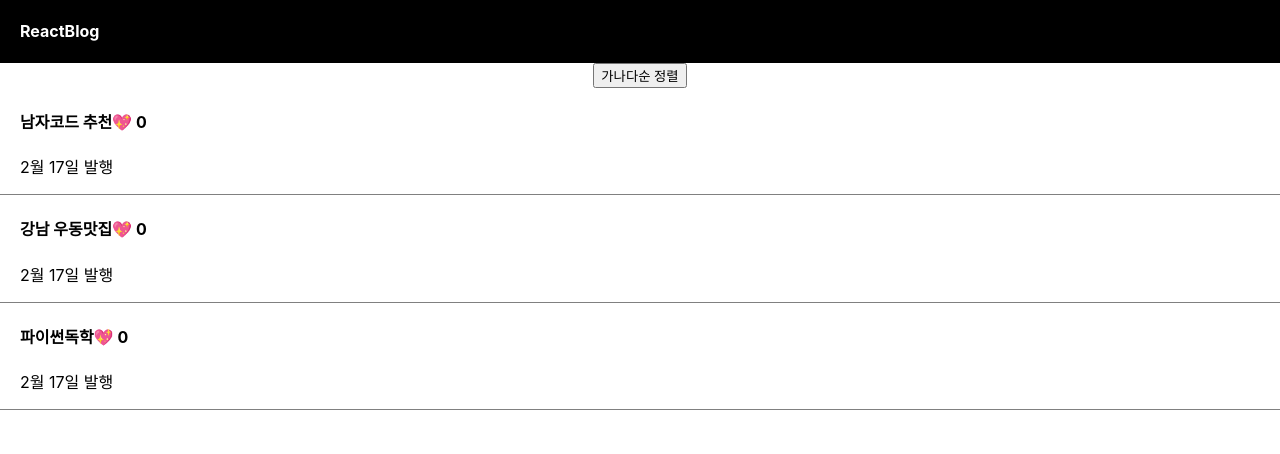
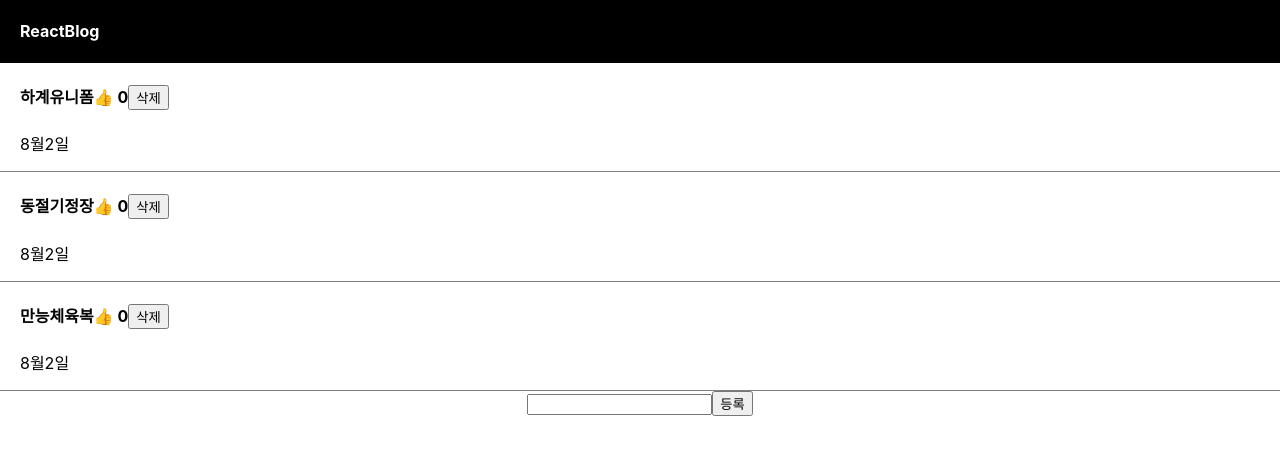
Before and after one commit to LEEDAESUNG/blog, a React (Create React App) app: page / in a window 1280 px wide. Shown: the top 454 px of the page. Built offline with nearby package versions, Linux system fonts and the light colour scheme.

Commit message:
등록,삭제 버튼 추가

```diff
--- a/src/App.js
+++ b/src/App.js
@@ -1,15 +1,13 @@
-/* eslink-isDisabled */
-
-import logo from './logo.svg';
 import './App.css';
 import { useState } from 'react';
-import { isDisabled } from '@testing-library/user-event/dist/utils';
 
-function App() {
+function App(){
 
-  let [글제목, 제목변경] = useState(['남자코드 추천', '강남 우동맛집', '파이썬독학']);
-  let [좋아요, 좋아요변경] = useState(0);
-  let [modal, setModal] = useState(false);
+    let [DetailModal, setDetailModal] = useState(false);
+    let [Title, setTitle] = useState(['하계유니폼', '동절기정장', '만능체육복']);
+    let [SelectTitleIndex, setSelectTitleIndex] = useState(0);
+    let [Like, setLike] = useState(0);
+    let [입력값, 입력값변경] = useState('');
 
     return (
         <div className="App">
@@ -19,81 +17,51 @@ function App() {
                 </h4>
             </div>
 
-      <button onClick={() => {
-        let copy = [...글제목];
-        copy.sort();
-        제목변경(copy);
-      }} > 가나다순 정렬</button>
-
-      {/* <button onClick={() => {
-        //let copy = 글제목; //array 또는 object 는 포인터개념, copy == 글제목
-        let copy = [...글제목];
-        copy[0] = '여자코드 추천';
-        console.log(글제목);
-        console.log(copy);
-        제목변경(copy);
-      }} > 글수정</button>
-
-      <div className="list">
-        <h4>{글제목[0]} <span onClick={() => { 좋아요변경(좋아요+1) }}>💖</span> { 좋아요 } </h4>
-        <p>2월 17일 발행</p>
+            {/* <div className="list">
+                <h4 onClick={() => { setDetailModal(true); setSelectTitleIndex(0); }}>{Title[0]}</h4>
+                <p>8월2일</p>
             </div>
             <div className="list">
-        <h4>{글제목[1]}</h4>
-        <p>2월 17일 발행</p>
+                <h4 onClick={() => { setDetailModal(true); setSelectTitleIndex(1); }}>{Title[1]}</h4>
+                <p>8월2일</p>
             </div>
             <div className="list">
-        <h4 onClick={()=>{
-          if(modal === true) setModal(false)
-          else if(modal === false) setModal(true)
-           }}>{글제목[2]}</h4>
-        <p>2월 17일 발행</p>
-      </div> */}
-
-      {/* <div className='modal'>
-        <h4>제목</h4>
-        <p>날짜</p>
-        <p>상세내용</p>
-      </div> */}
+                <h4 onClick={() => { setDetailModal(true); setSelectTitleIndex(2); }}>{Title[2]}</h4>
+                <p>8월2일</p>
+            <p></div> */}
 
             {
-        글제목.map(function(a,i){ //글제목 배열수 만큼 반복
+                Title.map(function (a, i) {
                     return (
-          <div className="list" key={i} >
-              <h4 onClick={ ()=>{
-                    if(modal === true) setModal(false)
-                    else if(modal === false) setModal(true)
-                  }
-                }>
-                {글제목[i]}<span onClick={() => { 좋아요변경(좋아요+1) }}>💖</span> { 좋아요 }
+                        <div className="list" key={i}>
+                            <h4 onClick={() => { setDetailModal(true); setSelectTitleIndex(i); }}>{Title[i]}
+                                <span onClick={ (e)=>{ setLike(Like+1) }}>👍</span> {Like}
+                                <button onClick={(e) => { Title.pop(Title[i]); console.log(Title); }}> 삭제 </button>
+                                {/* e.stopPropagation():이벤트버블링 중지 */}
                             </h4>
-              <p>2월 17일 발행</p>
+                            <p>8월2일</p>
                         </div>
-          )
+                    );
                 })
             }
 
+            <input type="text" onChange={(e) => { 입력값변경(e.target.value); console.log({입력값}); }}/>
+            <button onClick={() => { Title.push(입력값); console.log(Title) }}> 등록 </button>
+
             {
-        modal === true ? <Modal></Modal> : null
+                DetailModal ? <DetailProductDesc Title={Title} SelectTitleIndex={SelectTitleIndex} Color={'grey'} /> : null
             }
-
-
 
         </div>
     );
 }
 
-//컴포넌트
-//예시1:const Modal = ()=>{}
-//예시2:Modal = '1234';
-function Modal() {
-  return(
-    <div className='modal'>
-      <h4>제목</h4>
-      <p>날짜</p>
-      <p>상세내용</p>
+function DetailProductDesc(props){
+    return (
+        // <div className='modal' style={{backgroundColor:blue}}>
+        <div className='modal' style={{ backgroundColor:props.Color }}>
+            <h4>{props.Title[props.SelectTitleIndex]}</h4>
         </div>
     );
 }
-
 export default App;
```
Also changed, not shown: src/App_원본.js (added, +134 -0 lines). Lines whose indentation alone changed are shown as unchanged.
